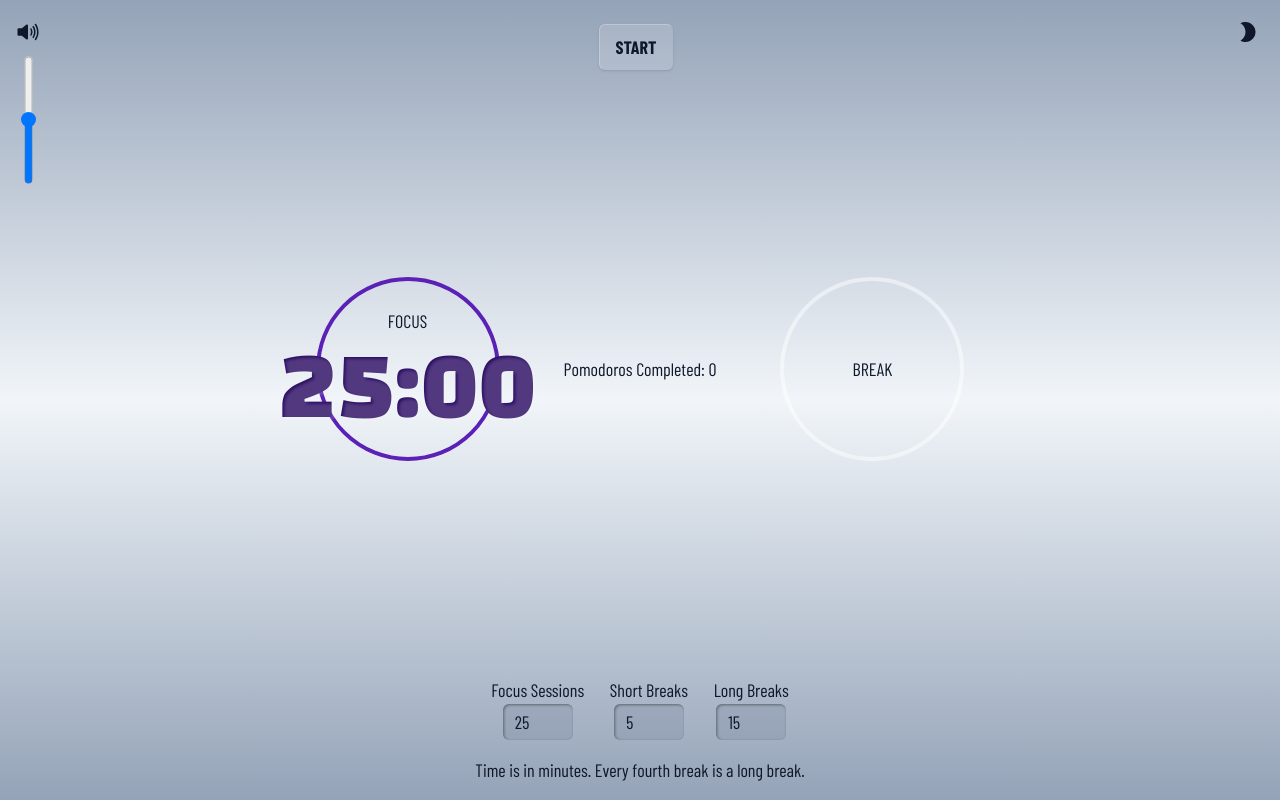
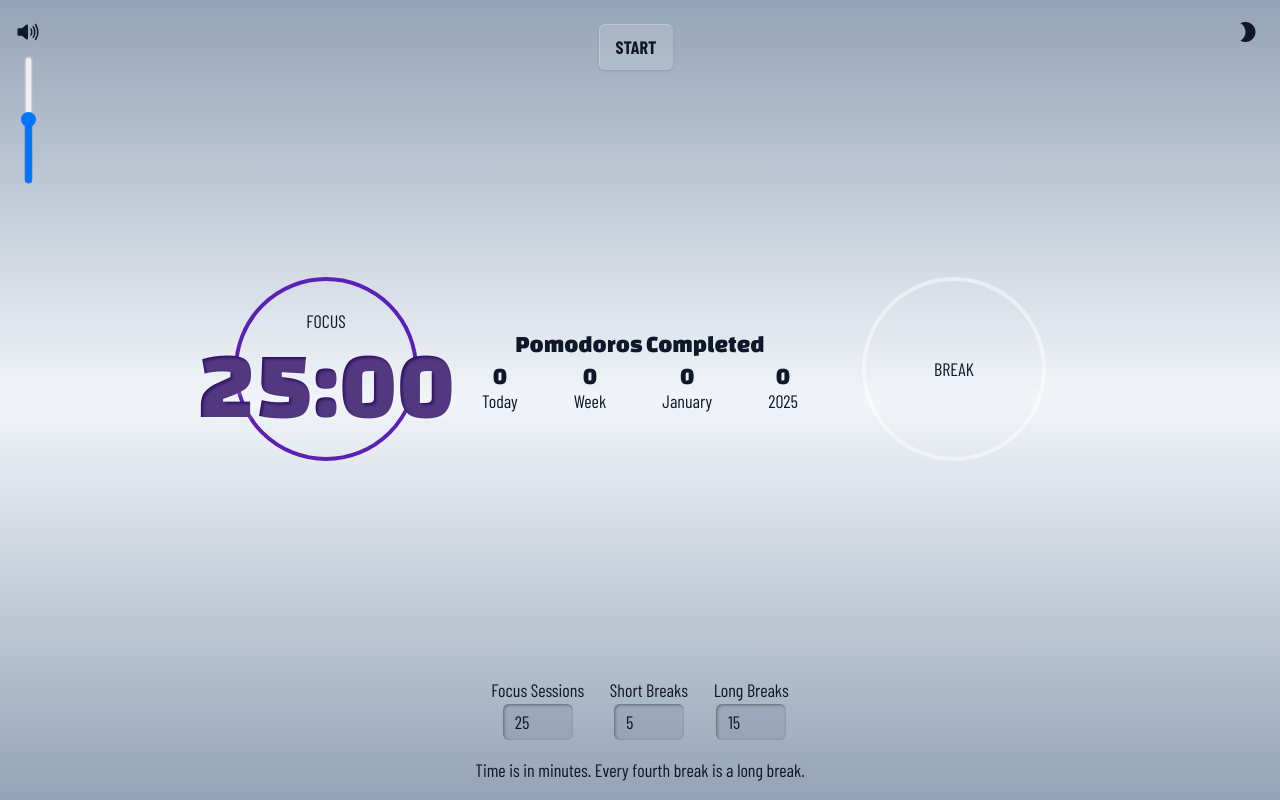
Before and after one commit to cassianebel/pomodoro, a React (Vite) app: page / in a window 1280 px wide. Built offline with nearby package versions, Linux system fonts and the light colour scheme; no server answers; a web font is replaced by a local one.

Commit message:
daily, weekly, monthly, yearly counts

```diff
--- a/package.json
+++ b/package.json
@@ -10,6 +10,7 @@
     "preview": "vite preview"
   },
   "dependencies": {
+    "date-fns": "^4.1.0",
     "howler": "^2.2.4",
     "react": "^18.3.1",
     "react-confetti": "^6.2.2",
--- a/src/App.jsx
+++ b/src/App.jsx
@@ -1,4 +1,5 @@
 import { useState, useEffect, useRef } from "react";
+import * as dateFns from "date-fns";
 import { Howl } from "howler";
 import PartyMode from "react-confetti";
 import { CSSTransition } from "react-transition-group";
@@ -17,6 +18,10 @@ function App() {
   const [darkMode, setDarkMode] = useState(false);
   const [started, setStarted] = useState(false);
   const [pomodoros, setPomodoros] = useState(0);
+  const [sessions, setSessions] = useState(() => {
+    const savedSessions = localStorage.getItem("pomodoroSessions");
+    return savedSessions ? JSON.parse(savedSessions) : [];
+  });
   const [timer, setTimer] = useState({
     totalFocus: FOCUS_TIME,
     focusLeft: FOCUS_TIME,
@@ -114,6 +119,35 @@ function App() {
   };
 
   useEffect(() => {
+    localStorage.setItem("pomodoroSessions", JSON.stringify(sessions));
+  }, [sessions]);
+
+  const today = new Date();
+  const dailyPomodoros = sessions.filter(
+    (session) =>
+      new Date(session.timestamp).toDateString() === today.toDateString()
+  );
+
+  const startOfWeek = dateFns.startOfWeek(today);
+  const endOfWeek = dateFns.endOfWeek(today);
+  const weeklyPomodoros = sessions.filter(
+    (session) =>
+      new Date(session.timestamp) >= startOfWeek &&
+      new Date(session.timestamp) <= endOfWeek
+  );
+
+  const monthlyPomodoros = sessions.filter(
+    (session) =>
+      new Date(session.timestamp).getMonth() === today.getMonth() &&
+      new Date(session.timestamp).getFullYear() === today.getFullYear()
+  );
+
+  const yearlyPomodoros = sessions.filter(
+    (session) =>
+      new Date(session.timestamp).getFullYear() === today.getFullYear()
+  );
+
+  useEffect(() => {
     if (isRunning) {
       if (isFocus) {
         timerRef.current = setInterval(() => {
@@ -122,6 +156,13 @@ function App() {
               endFocusAnimation();
               clearInterval(timerRef.current);
               setIsFocus(false);
+              setSessions((prevSessions) => [
+                ...prevSessions,
+                {
+                  timestamp: new Date().toISOString(),
+                  minutes: Math.ceil(prevTimer.totalFocus / 60),
+                },
+              ]);
               setPomodoros((prevPomodoros) => prevPomodoros + 1);
               let poms = pomodoros + 1;
               if (poms % 4 === 0) {
@@ -308,7 +349,41 @@ function App() {
             </div>
           </div>
 
-          <p className="m-14">Pomodoros Completed: {pomodoros}</p>
+          <div className="m-14">
+            <h1 className="font-display text-2xl text-center">
+              Pomodoros Completed
+            </h1>
+            <div className="flex items-center gap-14 text-center leading-none">
+              <p>
+                <span className="font-display text-2xl">
+                  {dailyPomodoros.length}
+                </span>
+                <br />
+                Today
+              </p>
+              <p>
+                <span className="font-display text-2xl">
+                  {weeklyPomodoros.length}
+                </span>
+                <br />
+                Week
+              </p>
+              <p>
+                <span className="font-display text-2xl">
+                  {monthlyPomodoros.length}
+                </span>
+                <br />
+                {dateFns.format(today, "MMMM")}
+              </p>
+              <p>
+                <span className="font-display text-2xl">
+                  {yearlyPomodoros.length}
+                </span>
+                <br />
+                {dateFns.format(today, "yyyy")}
+              </p>
+            </div>
+          </div>
 
           <div className="relative flex justify-center items-center">
             <div className="rotate-[-90deg]">
```
Also changed, not shown: 1 other file (tests, documents, lock files or other folders).
